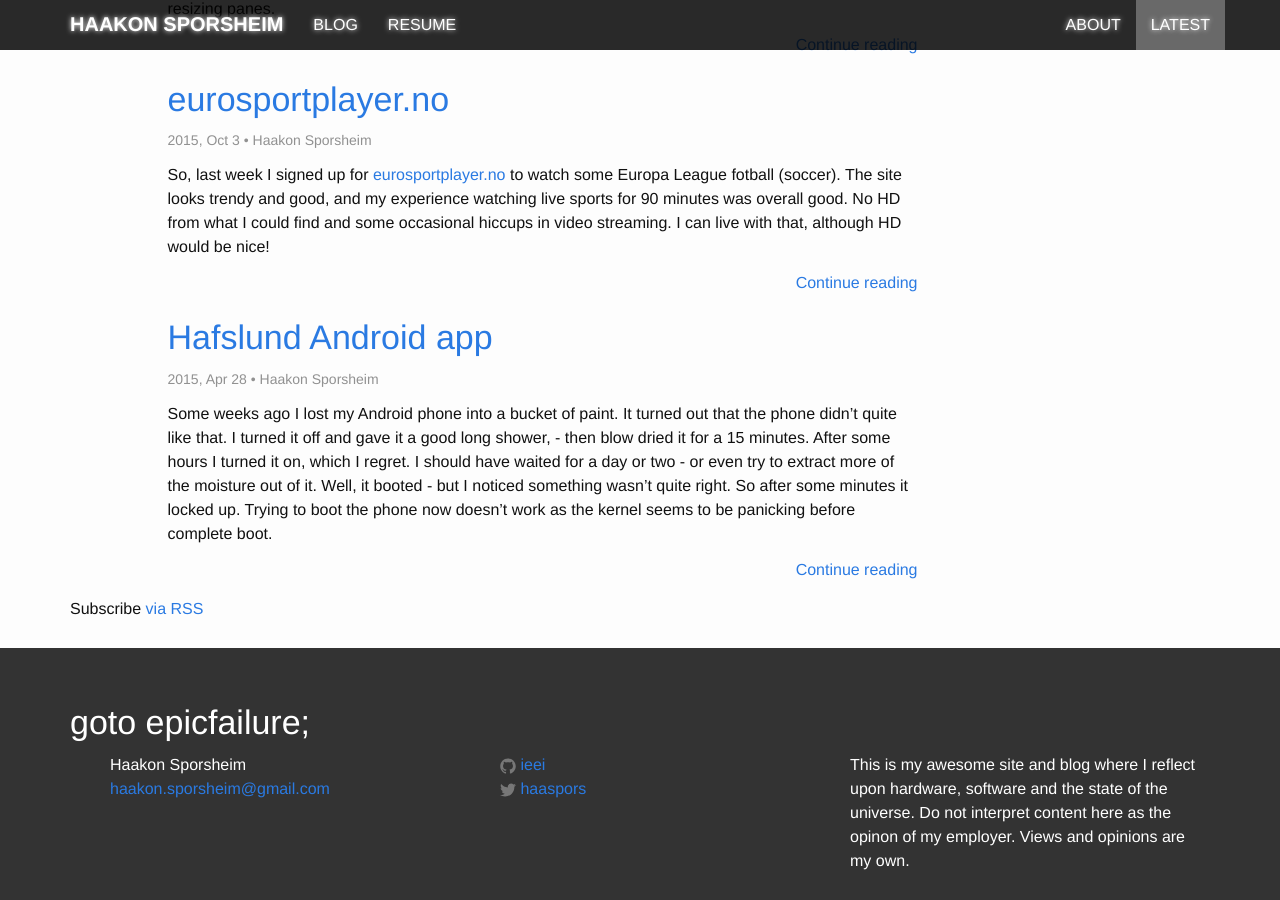
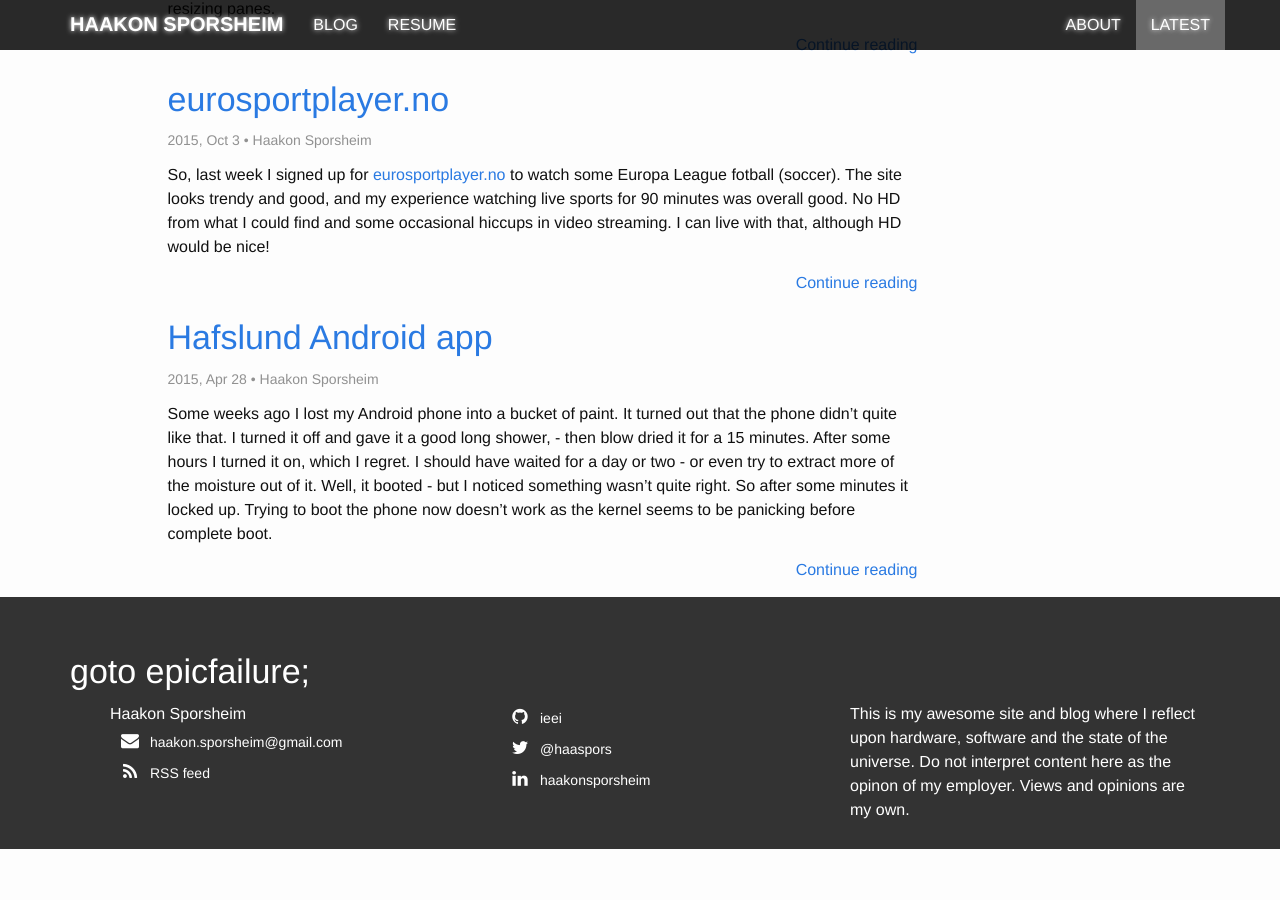
Before and after one commit to ieei/ieei.github.io, a Jekyll site: the page built from index.html, in a window 1280 px wide and 900 px high, scrolled down 2149 px. Built offline with Jekyll 4.4.1, drawn with Linux system fonts in a browser that asks for light colours; nearby versions of some CDN libraries; after the commit the page ends 2998 px from its top, so only the background shows below that.

Commit message:
footer: Update and tweak contact/social info.
This also adds font awesome.

```diff
--- a/_config.yml
+++ b/_config.yml
@@ -11,6 +11,7 @@ baseurl: "" # the subpath of your site, e.g. /blog/
 url: "https://ieei.github.io" # the base hostname & protocol for your site
 twitter_username: haaspors
 github_username:  ieei
+linkedin_username: haakonsporsheim
 disqus_shortname: ieeigh
 google_analytics_tracking_id: UA-73773916-1
 
--- a/_includes/footer.html
+++ b/_includes/footer.html
@@ -6,39 +6,43 @@
 
     <div class="row">
       <div class="col-sm-4">
-        <ul class="contact-list">
+        <ul class="social">
           <li>{{ site.name }}</li>
-          <li><a href="mailto:{{ site.email }}">{{ site.email }}</a></li>
+          <li>
+            <a href="mailto:{{ site.email }}">
+              <i class="fa fa-envelope"></i>{{ site.email }}
+            </a>
+          </li>
+          <li>
+            <a href="/blog/atom.xml">
+              <i class="fa fa-feed"></i>RSS feed
+            </a>
+          </li>
         </ul>
       </div>
 
       <div class="col-sm-4">
-        <ul class="social-media-list">
+        <ul class="social">
           {% if site.github_username %}
           <li>
-            <a href="https://github.com/{{ site.github_username }}">
-              <span class="icon  icon--github">
-                <svg viewBox="0 0 16 16">
-                  <path fill="#828282" d="M7.999,0.431c-4.285,0-7.76,3.474-7.76,7.761 c0,3.428,2.223,6.337,5.307,7.363c0.388,0.071,0.53-0.168,0.53-0.374c0-0.184-0.007-0.672-0.01-1.32 c-2.159,0.469-2.614-1.04-2.614-1.04c-0.353-0.896-0.862-1.135-0.862-1.135c-0.705-0.481,0.053-0.472,0.053-0.472 c0.779,0.055,1.189,0.8,1.189,0.8c0.692,1.186,1.816,0.843,2.258,0.645c0.071-0.502,0.271-0.843,0.493-1.037 C4.86,11.425,3.049,10.76,3.049,7.786c0-0.847,0.302-1.54,0.799-2.082C3.768,5.507,3.501,4.718,3.924,3.65 c0,0,0.652-0.209,2.134,0.796C6.677,4.273,7.34,4.187,8,4.184c0.659,0.003,1.323,0.089,1.943,0.261 c1.482-1.004,2.132-0.796,2.132-0.796c0.423,1.068,0.157,1.857,0.077,2.054c0.497,0.542,0.798,1.235,0.798,2.082 c0,2.981-1.814,3.637-3.543,3.829c0.279,0.24,0.527,0.713,0.527,1.437c0,1.037-0.01,1.874-0.01,2.129 c0,0.208,0.14,0.449,0.534,0.373c3.081-1.028,5.302-3.935,5.302-7.362C15.76,3.906,12.285,0.431,7.999,0.431z"/>
-                </svg>
-              </span>
-
-              <span class="username">{{ site.github_username }}</span>
+            <a class="gh" href="https://github.com/{{ site.github_username }}">
+              <i class="fa fa-github"></i>{{ site.github_username }}
             </a>
           </li>
           {% endif %}
 
           {% if site.twitter_username %}
           <li>
-            <a href="https://twitter.com/{{ site.twitter_username }}">
-              <span class="icon  icon--twitter">
-                <svg viewBox="0 0 16 16">
-                  <path fill="#828282" d="M15.969,3.058c-0.586,0.26-1.217,0.436-1.878,0.515c0.675-0.405,1.194-1.045,1.438-1.809
-                  c-0.632,0.375-1.332,0.647-2.076,0.793c-0.596-0.636-1.446-1.033-2.387-1.033c-1.806,0-3.27,1.464-3.27,3.27 c0,0.256,0.029,0.506,0.085,0.745C5.163,5.404,2.753,4.102,1.14,2.124C0.859,2.607,0.698,3.168,0.698,3.767 c0,1.134,0.577,2.135,1.455,2.722C1.616,6.472,1.112,6.325,0.671,6.08c0,0.014,0,0.027,0,0.041c0,1.584,1.127,2.906,2.623,3.206 C3.02,9.402,2.731,9.442,2.433,9.442c-0.211,0-0.416-0.021-0.615-0.059c0.416,1.299,1.624,2.245,3.055,2.271 c-1.119,0.877-2.529,1.4-4.061,1.4c-0.264,0-0.524-0.015-0.78-0.046c1.447,0.928,3.166,1.469,5.013,1.469 c6.015,0,9.304-4.983,9.304-9.304c0-0.142-0.003-0.283-0.009-0.423C14.976,4.29,15.531,3.714,15.969,3.058z"/>
-                </svg>
-              </span>
+            <a class="tw" href="https://twitter.com/{{ site.twitter_username }}">
+              <i class="fa fa-twitter"></i>@{{ site.twitter_username }}
+            </a>
+          </li>
+          {% endif %}
 
-              <span class="username">{{ site.twitter_username }}</span>
+          {% if site.linkedin_username %}
+          <li>
+            <a class="ln" href="https://linkedin.com/in/{{ site.linkedin_username }}">
+              <i class="fa fa-linkedin"></i>{{ site.linkedin_username }}
             </a>
           </li>
           {% endif %}
--- a/_includes/head.html
+++ b/_includes/head.html
@@ -10,6 +10,7 @@
     <link rel="alternate" type="application/atom+xml" title="Recent Entries" href="{{ "/blog/atom.xml" | prepend: site.baseurl }}" />
 
     <link rel="stylesheet" href="{{ "/css/main.css" | prepend: site.baseurl }}">
+    <link rel="stylesheet" href="https://maxcdn.bootstrapcdn.com/font-awesome/4.5.0/css/font-awesome.min.css">
 
     <script src="{{ "/js/jquery-1.12.0.min.js" | prepend: site.baseurl }}"></script>
     <script src="{{ "/js/jquery.easing-1.3.min.js" | prepend: site.baseurl }}"></script>
--- /dev/null
+++ b/css/_social.scss
@@ -0,0 +1,44 @@
+.social {
+  list-style: none;
+  margin-left: 0;
+}
+
+.social li a {
+  display: block;
+  background: transparent;
+  color: $light-text-color;
+  text-decoration: none;
+  line-height: 30px;
+  font-size: 14px;
+}
+
+.social a i {
+  text-align: center;
+  margin: 0px 5px;
+  border-radius: 15px;
+  width: 30px;
+  line-height: 30px;
+  font-size: 18px;
+}
+
+.social a:hover .fa-envelope {
+  background: #777777;
+}
+.social a:hover .fa-feed {
+  background: #ff6600;
+}
+.social a:hover .fa-github {
+  background: #767676;
+}
+.social a:hover .fa-twitter {
+  background: #55acee;
+}
+.social a:hover .fa-linkedin {
+  background: #007bb5;
+}
+.social a:hover .fa-facebook {
+  background: #3b5998;
+}
+.social a:hover .fa-google-plus {
+  background: #dd4b39;
+}
--- a/css/main.scss
+++ b/css/main.scss
@@ -119,23 +119,7 @@ html, body {
   margin-top: 15px;
 }
 
-.contact-list,
-.social-media-list {
-  list-style: none;
-  margin-left: 0;
-}
-
-.icon > svg {
-  display: inline-block;
-  width: 16px;
-  height: 16px;
-  vertical-align: middle;
-
-  path {
-    fill: $gray-light;
-  }
-}
-
 @import "navigation";
+@import "social";
 @import "intro";
 @import "molokai";
--- a/index.html
+++ b/index.html
@@ -58,9 +58,4 @@ nav-sections:
       {% endfor %}
     </div>
   </div>
-  <div class="row vertical-baseline">
-    <div class="col-sm-12">
-      <p class="rss-subscribe">Subscribe <a href="{{ "/feed.xml" | prepend: site.baseurl }}">via RSS</a></p>
-    </div>
-  </div>
 </section>
```
